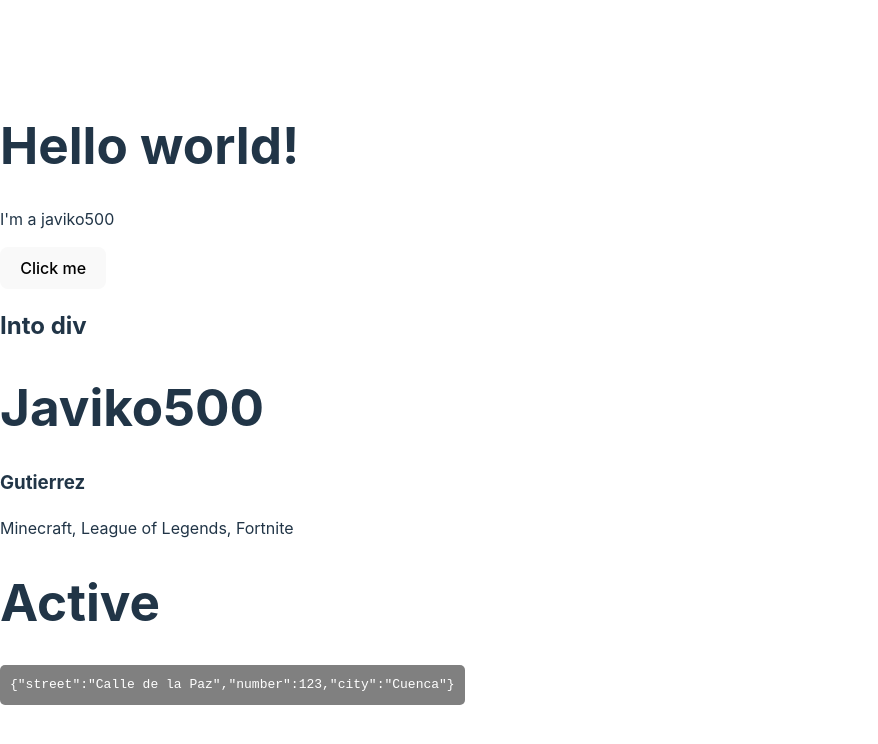
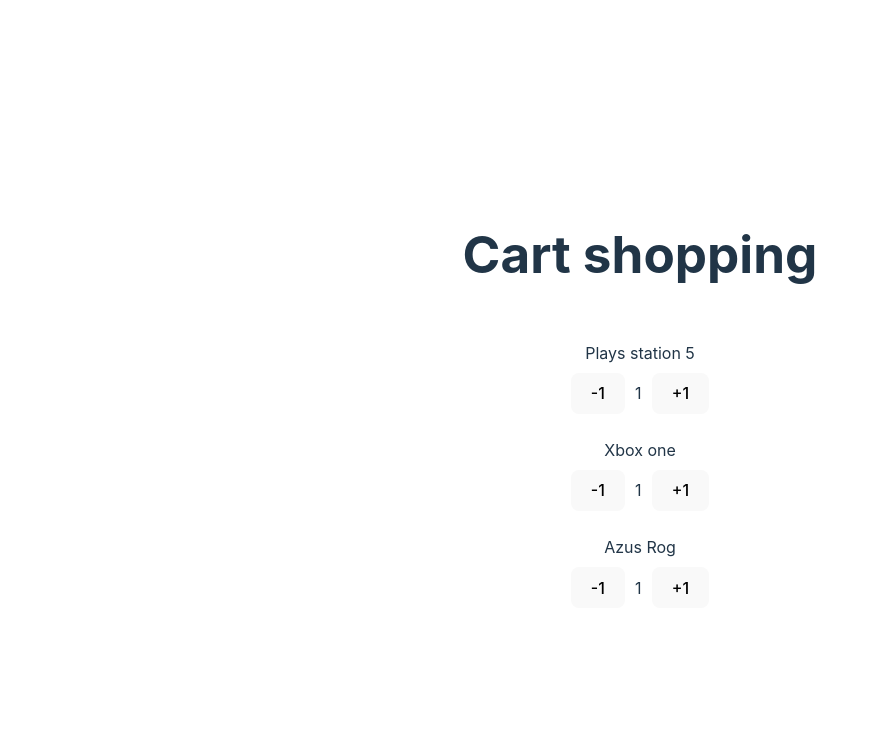
Before and after one commit to JaviKo500/02-first-step-react-ts, a React (Vite) app: page / in a window 1280 px wide. Shown: the top 744 px of the page, without its empty margins (0-878 px from the left). Built offline with nearby package versions, Linux system fonts and the light colour scheme.

Commit message:
feat: create counter item component

```diff
--- a/src/FirstStepApp.tsx
+++ b/src/FirstStepApp.tsx
@@ -1,12 +1,22 @@
+import { ItemCounter } from './shopping-cart/ItemCounter';
+import './App.css';
 export function FirstStepsApp() {
+  // return (
+  //   <>
+  //     <h1>Hello world!</h1>
+  //     <p>I'm a javiko500</p>
+  //     <button>Click me</button>
+  //     <div className="">
+  //       <h2>Into div</h2>
+  //     </div>
+  //   </>
+  // );
   return (
     <>
-      <h1>Hello world!</h1>
-      <p>I'm a javiko500</p>
-      <button>Click me</button>
-      <div className="">
-        <h2>Into div</h2>
-      </div>
+      <h1>Cart shopping</h1>
+      <ItemCounter productName='Plays station 5' />
+      <ItemCounter productName='Xbox one' />
+      <ItemCounter productName='Azus Rog' />
     </>
   );
 }
--- a/src/MyAwesomeApp.tsx
+++ b/src/MyAwesomeApp.tsx
@@ -1,3 +1,4 @@
+
 export function MyAwesomeApp() {
   const name = 'Javiko500';
   const lastName = 'Gutierrez';
--- a/src/main.tsx
+++ b/src/main.tsx
@@ -2,11 +2,11 @@
 import { createRoot } from 'react-dom/client'
 import './index.css'
 import { FirstStepsApp } from './FirstStepApp'
-import { MyAwesomeApp } from './MyAwesomeApp'
+// import { MyAwesomeApp } from './MyAwesomeApp'
 
 createRoot(document.getElementById('root')!).render(
   <StrictMode>
-    <FirstStepsApp/>
-    <MyAwesomeApp/>
+    <FirstStepsApp />
+    {/* <MyAwesomeApp/> */}
   </StrictMode>,
 )
--- /dev/null
+++ b/src/shopping-cart/ItemCounter.tsx
@@ -0,0 +1,18 @@
+interface ItemCounterProps {
+  productName: string;
+  quantity?: number;
+}
+export const ItemCounter = ({ productName, quantity = 1 }: ItemCounterProps) => {
+  return (
+    <section>
+      <br />
+      <div style={{ marginBottom: '8px' }} >{productName}</div>
+      <button>-1</button>
+      <span style={{
+        marginLeft: '10px',
+        marginRight: '10px',
+      }}>{quantity}</span>
+      <button>+1</button>
+    </section>
+  )
+}
```
